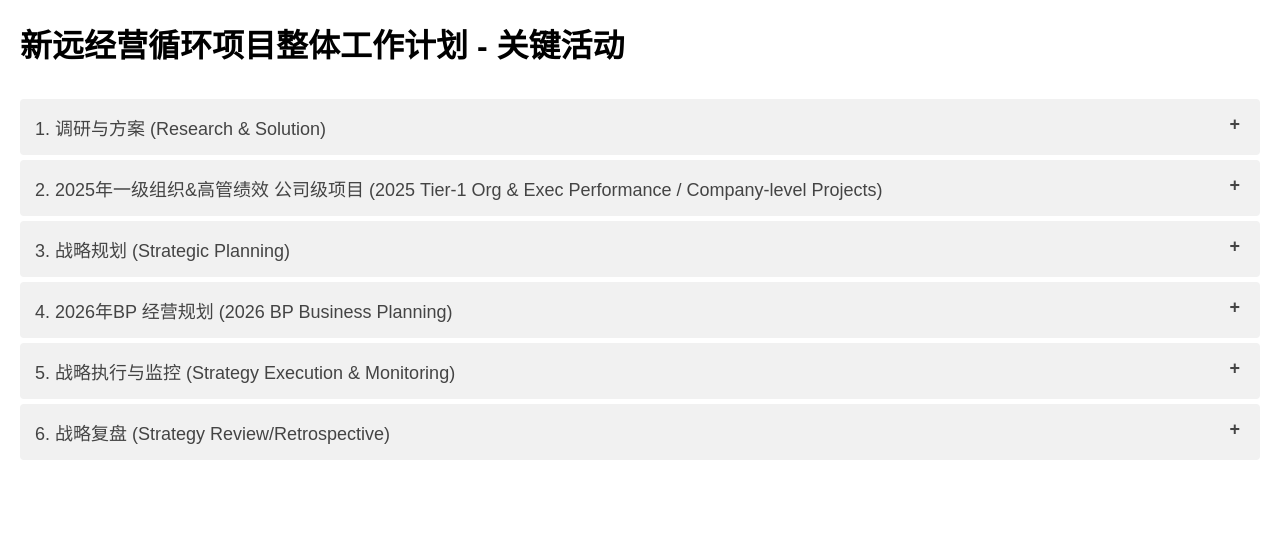
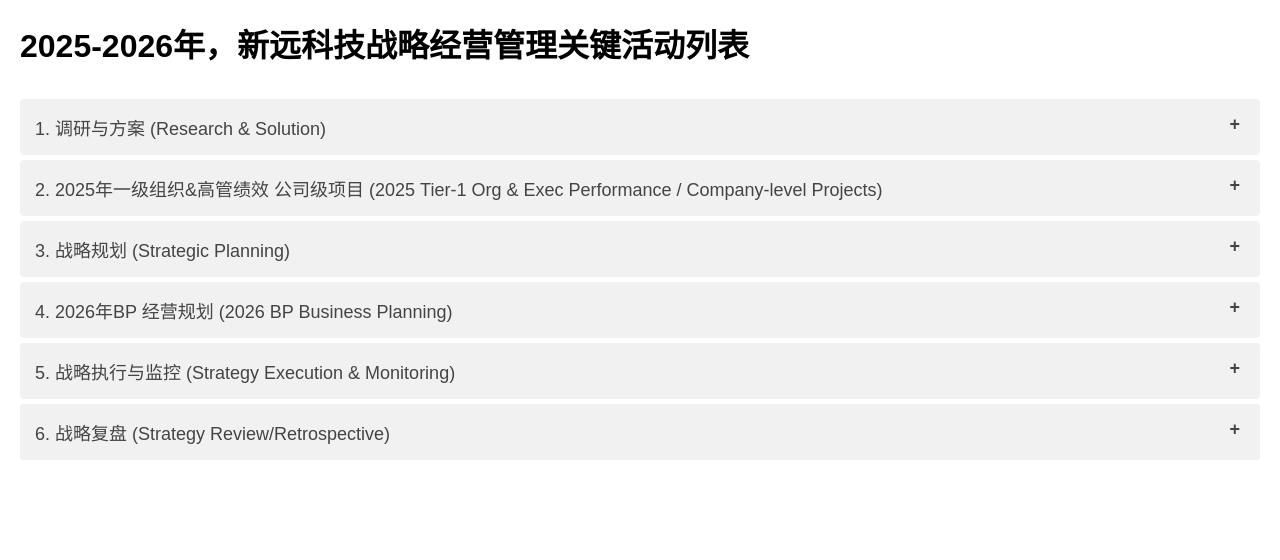
Before and after one commit to wbfocus/xinyuan-strategy2026, a plain HTML site: page index.html in a window 1280 px wide. Drawn offline with Linux system fonts and the light colour scheme.

Commit message:
Update index.html

```diff
--- a/index.html
+++ b/index.html
@@ -4,7 +4,7 @@
 <head>
     <meta charset="UTF-8">
     <meta name="viewport" content="width=device-width, initial-scale=1.0">
-    <title>关键活动列表 (可折叠)</title>
+    <title>2025-2026年，新远科技战略经营管理关键活动列表</title>
     <style>
         body {
             font-family: sans-serif;
@@ -71,7 +71,7 @@
 
 <body>
 
-    <h1>新远经营循环项目整体工作计划 - 关键活动</h1>
+    <h1>2025-2026年，新远科技战略经营管理关键活动列表</h1>
 
     <div class="collapsible-section">
         <button type="button" class="collapsible-header">1. 调研与方案 (Research & Solution)</button>
```
